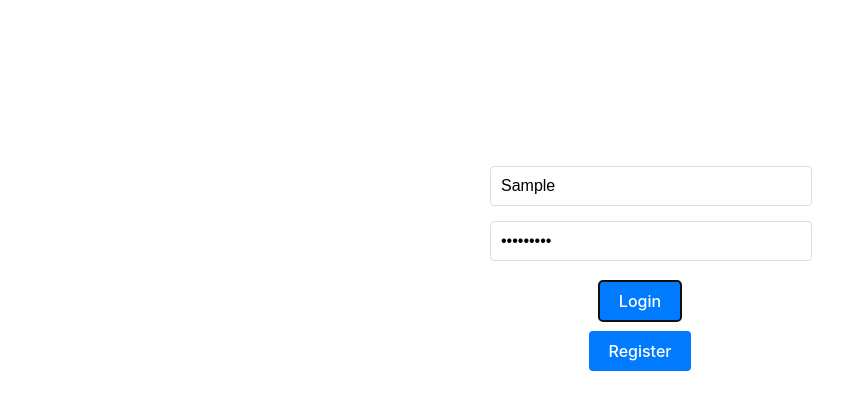
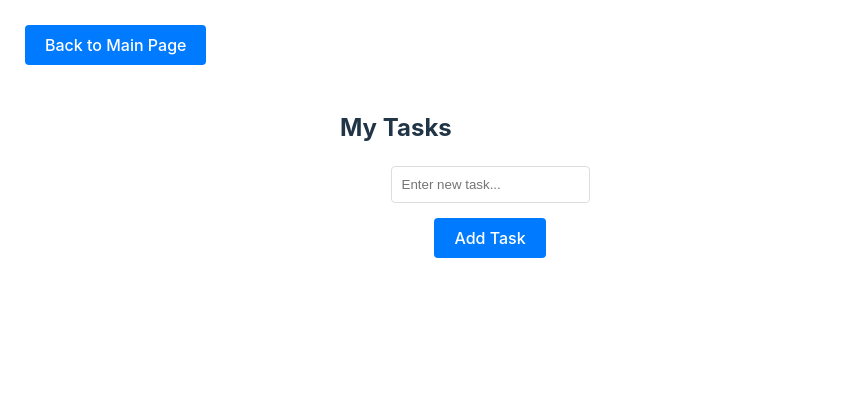
Before and after one commit to Ezpert/To-Do-List, a React (Vite) app in the folder frontend/TDL/: page / in a window 1280 px wide. Both pictures are taken after typing "Sample", "Sample123" into the empty fields and a click on the button "Login". Shown: the top 410 px of the page, without its empty margins (0-850 px from the left). Built offline with nearby package versions, Linux system fonts and the light colour scheme.

Commit message:
Fixed the no accessing by not having nothing entered. Also, once the username log ins it doesnt work the go back button anymore

```diff
--- a/frontend/TDL/src/App.css
+++ b/frontend/TDL/src/App.css
@@ -53,3 +53,17 @@ form {
   padding: 20px 20px 20px 20px;
 
 }
+
+.errorMessage {
+  color: red;
+  font-size: 12px;
+  margin-top: 5px;
+}
+
+.error {
+  border-color: red;
+}
+
+.inputGroup {
+  margin-bottom: 15px;
+}
--- a/frontend/TDL/src/App.jsx
+++ b/frontend/TDL/src/App.jsx
@@ -1,64 +1,101 @@
 import React, { useState } from "react";
 import Register from "./Register.jsx";
+import TaskPage from "./pageTask.jsx";
 import "./App.css";
 
 function App() {
-  // Initialize state using useState hook
+  // State variables
   const [currentPage, setCurrentPage] = useState('Landing');
   const [isRegisterButtonVisible, setIsRegisterButtonVisible] = useState(true);
+  const [username, setUsername] = useState('');
+  const [password, setPassword] = useState('');
+  const [errors, setErrors] = useState({}); // New state for error messages
 
-  // New states variables for login
-  const [username,setUsername] = useState('');
-  const [password,setPassword] = useState('');
+  //Function to validate the login from the login form inputs
+  const validateForm = () => {
+    let tempErrors = {}; //Temporary object to store error messages
+    let isValid = true; // Flag to indicate if the form is valid
 
-  // Function to handle Register button click
-  const handleRegisterClick = (page) => {
-   setCurrentPage(page);
-   //hide register button when not on landing page
-    setIsRegisterButtonVisible(page === 'Landing')
+    //validate the username
+    if (!username.trim()) { //checks if username is empty or only whitespace
+      tempErrors.username = "Username is required"; //sets error message if username is invalid
+      isValid = false;
+    }
+
+    //Now validate the password
+    if (!password.trim()) { //checks if password is empty or only white space
+      tempErrors.password = "Password is required"; //sets error message if password is invalid
+      isValid = false;
+    } else if (password.length < 6) { //if password is less than 6 not accept
+      tempErrors.password = "Password must be at least 6 characters"; //set error message if password is too short
+      isValid = false;
+    }
+
+    setErrors(tempErrors); //updates the errors state with ant validation errors
+    return isValid; //returns whether the form is valid (password)
   };
 
-  //function to handle login submission
-  const handleLogin = (e) => {
-    e.preventDefault();
-    //later we implement the logic
-    console.log('Login attempted with:', username, password);
+  // Handle login submission
+  const handleLogin = async (e) => {
+    e.preventDefault(); //prevents default form submission behavior
+
+    if (validateForm()) { //Proceed if the login is valid which means user entered something
+      try {
+        // Here you would typically make an API call to your backend
+        // For now, we'll just simulate a successful login
+        setCurrentPage('Tasks');
+      } catch (error) { //catches and handles any errors might occur in login
+        setErrors({ submit: "Login failed. Please try again." }); //sets a submission error message
+      }
+    }
   };
 
   return (
     <div className={"mainDiv"}>
-      {/* Back button */}
+      {/* Display "Back to Main Page" button when not on the Landing page */}
       {currentPage !== 'Landing' && (
         <button onClick={() => handleRegisterClick('Landing')}>
           Back to Main Page
         </button>
       )}
-
-      {/* Landing page with login form */}
+      {/* Display login form if current page is 'Landing' */}
       {currentPage === 'Landing' && (
         <div className="loginContainer">
           <h2>Login</h2>
-          <form onSubmit={(e) => handleLogin(e)}>  {/* Corrected syntax here */}
+          <form onSubmit={handleLogin}>
+            {/* Username input field with validation */}
             <div className="inputGroup">
               <input
                 type="text"
                 placeholder="Username"
                 value={username}
-                onChange={(e) => setUsername(e.target.value)}
+                onChange={(e) => setUsername(e.target.value)} //updates the username state on change
+                className={errors.username ? "error" : ""} //Applies error styling if username validation fails
               />
+              {errors.username && ( //displays an error message if username has an error
+                <span className="errorMessage">{errors.username}</span>
+              )}
             </div>
+            {/* Password input field with validation */}
             <div className="inputGroup">
               <input
                 type="password"
                 placeholder="Password"
                 value={password}
-                onChange={(e) => setPassword(e.target.value)}
+                onChange={(e) => setPassword(e.target.value)} //updates password state on change
+                className={errors.password ? "error" : ""} // applies error styling if password validation fails
               />
+              {errors.password && ( //displays error message if password has an error
+                <span className="errorMessage">{errors.password}</span>
+              )}
             </div>
-            <button type="submit">Login</button>
+            {/* Submission error message */}
+            {errors.submit && (
+              <span className="errorMessage">{errors.submit}</span>
+            )}
+            <button type="submit">Login</button> {/* Login submission button */}
           </form>
-
-          {/* Register button */}
+          {/* Register button, visible only on the Landing page */}
           {isRegisterButtonVisible && (
             <button onClick={() => handleRegisterClick('Register')}>
               Register
@@ -66,9 +103,10 @@ function App() {
           )}
         </div>
       )}
-
-      {/* Register component */}
+      {/* Render Register component when current page is 'Register' */}
       {currentPage === 'Register' && <Register />}
+      {/* Render TaskPage component when current page is 'Tasks' */}
+      {currentPage === 'Tasks' && <TaskPage username={username} />}
     </div>
   );
 }
--- /dev/null
+++ b/frontend/TDL/src/pageTask.css
@@ -0,0 +1,48 @@
+.taskPage {
+  max-width: 600px;
+  margin: 0 auto;
+  padding: 20px;
+}
+
+.taskForm {
+  display: flex;
+  gap: 10px;
+  margin-bottom: 20px;
+}
+
+.taskInput {
+  flex: 1;
+  padding: 10px;
+  border: 1px solid #ddd;
+  border-radius: 4px;
+}
+
+.addButton {
+  padding: 10px 20px;
+  background-color: #007bff;
+  color: white;
+  border: none;
+  border-radius: 4px;
+  cursor: pointer;
+}
+
+.taskList {
+  display: flex;
+  flex-direction: column;
+  gap: 10px;
+}
+
+.taskItem {
+  display: flex;
+  align-items: center;
+  gap: 10px;
+  padding: 10px;
+  border: 1px solid #ddd;
+  border-radius: 4px;
+  cursor: pointer;
+}
+
+.completed span {
+  text-decoration: line-through;
+  color: #888;
+}
--- /dev/null
+++ b/frontend/TDL/src/pageTask.jsx
@@ -0,0 +1,61 @@
+import React, { useState } from 'react';
+import './pageTask.css';
+
+function TaskPage() {
+  const [tasks, setTasks] = useState([]);
+  const [newTask, setNewTask] = useState('');
+
+  // Handle adding new task
+  const handleAddTask = (e) => {
+    e.preventDefault();
+    if (newTask.trim() !== '') {
+      setTasks([...tasks, { id: Date.now(), text: newTask, completed: false }]);
+      setNewTask('');
+    }
+  };
+
+  // Handle task completion
+  const toggleTask = (taskId) => {
+    setTasks(tasks.map(task =>
+      task.id === taskId ? { ...task, completed: !task.completed } : task
+    ));
+  };
+
+  return (
+    <div className="taskPage">
+      <h2>My Tasks</h2>
+
+      {/* Task creation form */}
+      <form onSubmit={handleAddTask} className="taskForm">
+        <input
+          type="text"
+          value={newTask}
+          onChange={(e) => setNewTask(e.target.value)}
+          placeholder="Enter new task..."
+          className="taskInput"
+        />
+        <button type="submit" className="addButton">Add Task</button>
+      </form>
+
+      {/* Task list */}
+      <div className="taskList">
+        {tasks.map(task => (
+          <div
+            key={task.id}
+            className={`taskItem ${task.completed ? 'completed' : ''}`}
+            onClick={() => toggleTask(task.id)}
+          >
+            <input
+              type="checkbox"
+              checked={task.completed}
+              onChange={() => toggleTask(task.id)}
+            />
+            <span>{task.text}</span>
+          </div>
+        ))}
+      </div>
+    </div>
+  );
+}
+
+export default TaskPage;
```
Also changed, not shown: 2 other files (tests, documents, lock files or other folders).
